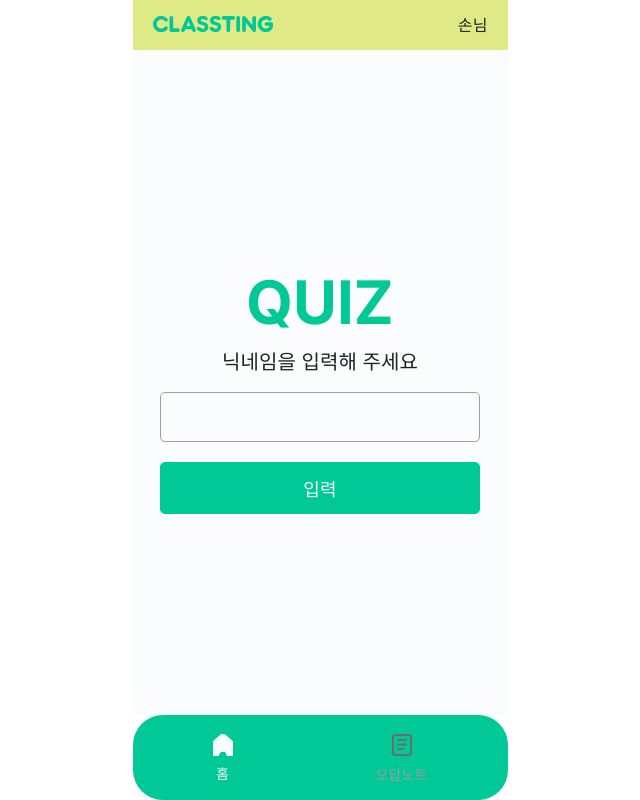
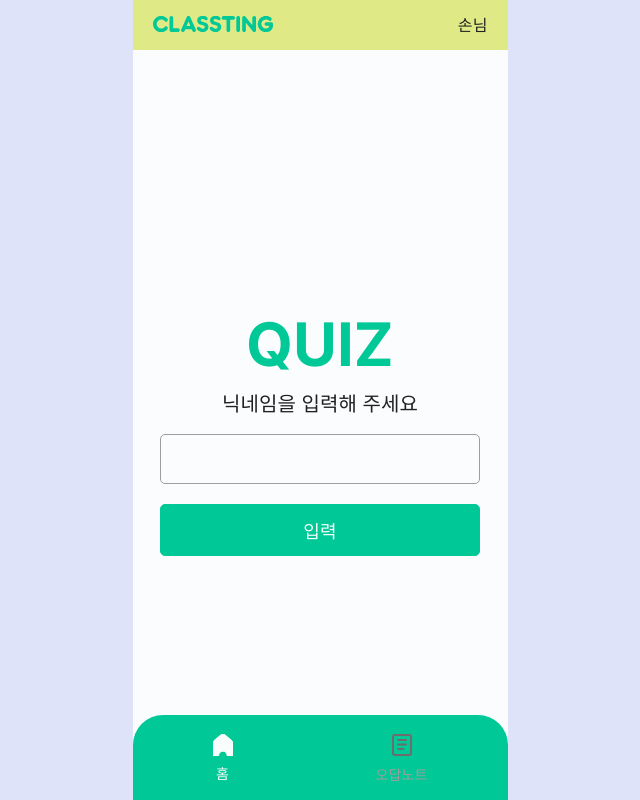
Before and after one commit to profitGyu/classting-front-assginment, a React (Create React App) app: page / in a window 1280 px wide. Shown: the whole page, without its empty margins (320-960 px from the left). Built offline with nearby package versions, Linux system fonts and the light colour scheme; a web font is replaced by a local one; what storejs would draw is missing.

Commit message:
feat: unescapeHtml 단위 테스트

```diff
--- a/package.json
+++ b/package.json
@@ -34,20 +34,21 @@
     "bignumber.js": "^9.0.2",
     "classnames": "^2.3.1",
     "dayjs": "^1.11.2",
+    "jest": "^28.1.3",
     "lodash": "^4.17.21",
     "msw": "^0.42.1",
     "react": "^18.1.0",
     "react-dom": "^18.1.0",
+    "react-query": "^3.39.1",
     "react-redux": "^8.0.2",
     "react-router-dom": "^6.3.0",
     "react-scripts": "5.0.1",
     "react-use": "^17.3.2",
     "recoil": "^0.7.4",
     "storejs": "^2.0.1",
-    "web-vitals": "^2.1.0",
     "victory": "^36.4.1",
     "victory-core": "^36.4.1",
-    "react-query": "^3.39.1"
+    "web-vitals": "^2.1.0"
   },
   "devDependencies": {
     "@types/jest": "^27.0.1",
--- a/src/hooks/useCount.ts
+++ b/src/hooks/useCount.ts
@@ -1,4 +1,5 @@
 import { useEffect, useState } from 'react'
+import store from 'storejs'
 
 const useCount = () => {
   const [count, setCount] = useState(0)
--- a/src/routes/_shared/GNB/gnb.module.scss
+++ b/src/routes/_shared/GNB/gnb.module.scss
@@ -8,7 +8,8 @@
   height: 85px;
   padding: 20px 80px;
   background-color: colors.$PRIMARY;
-  border-radius: 30px;
+  border-top-left-radius: 30px;
+  border-top-right-radius: 30px;
 
   a {
     cursor: pointer;
--- a/src/routes/_shared/Layout/layout.module.scss
+++ b/src/routes/_shared/Layout/layout.module.scss
@@ -3,6 +3,7 @@
 .layout {
   width: 100vw;
   height: 100vh;
+  background: #dee3f9;
 
   header {
     width: 375px;
@@ -11,7 +12,7 @@
 
   .main {
     width: 375px;
-    height: calc(100vh - 135px);
+    height: calc(100vh - 50px);
     margin: 0 auto;
     overflow-y: scroll;
     background: colors.$WHITE_BACKGROUND;
--- a/src/routes/quizPage/quizModal/index.tsx
+++ b/src/routes/quizPage/quizModal/index.tsx
@@ -5,6 +5,7 @@ import { useSetRecoilState } from 'recoil'
 import { wrongAnswerListState } from 'state/quiz'
 import store from 'storejs'
 import { IQuizResult } from 'types/quiz'
+import { memo } from 'react'
 
 interface Props {
   setIsOpenPopup: Function
@@ -43,4 +44,4 @@ const QuizModal = ({ setIsOpenPopup, setPage, check, quiz }: Props) => {
   )
 }
 
-export default QuizModal
+export default memo(QuizModal)
```
Also changed, not shown: 2 other files (tests, documents, lock files or other folders).
